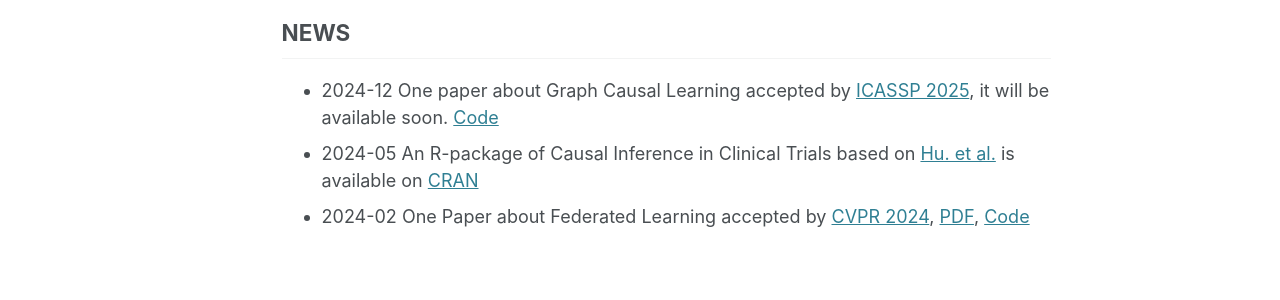
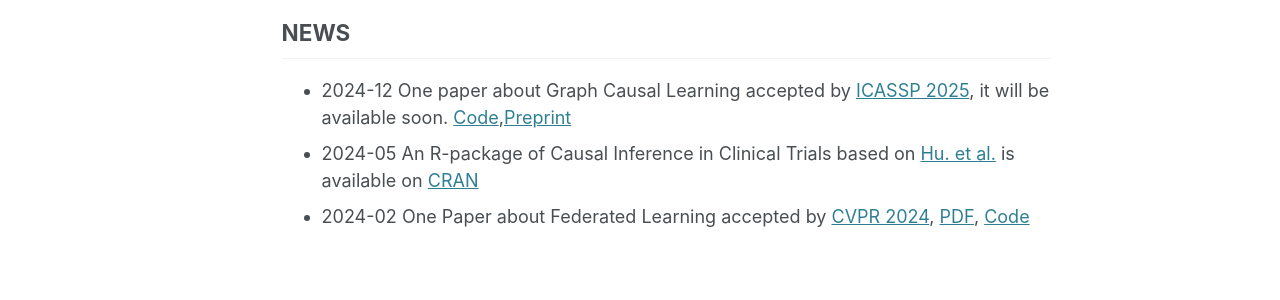
Before and after one commit to fengrui-z/fengrui-z.github.io, a Jekyll site: the page built from _pages/about.md, in a window 1280 px wide and 1107 px high. Shown: the part 478-778 px from the top of the window. Built offline with Jekyll 4.4.1, drawn with Linux system fonts in a browser that asks for light colours; some web fonts are replaced.

Commit message:
Update about.md

```diff
--- a/_pages/about.md
+++ b/_pages/about.md
@@ -17,6 +17,6 @@ I lived in Beijing for 18 years, then life have taken me to cities like Hefei, W
 
 ## NEWS
 
-- 2024-12 One paper about Graph Causal Learning accepted by [ICASSP 2025](https://2025.ieeeicassp.org/), it will be available soon. [Code](https://github.com/fengrui-z/ECAL)
+- 2024-12 One paper about Graph Causal Learning accepted by [ICASSP 2025](https://2025.ieeeicassp.org/), it will be available soon. [Code](https://github.com/fengrui-z/ECAL),[Preprint](https://arxiv.org/abs/2501.01707)
 - 2024-05 An R-package of Causal Inference in Clinical Trials based on [Hu. et al.](https://onlinelibrary.wiley.com/doi/10.1002/sim.9548) is available on [CRAN](https://cran.r-project.org/web/packages/riAFTBART/)
 - 2024-02 One Paper about Federated Learning accepted by [CVPR 2024](https://cvpr.thecvf.com/Conferences/2024), [PDF](https://ieeexplore.ieee.org/document/10656892/citations?tabFilter=papers#citations), [Code](https://github.com/fengrui-z/FedBary)
```
